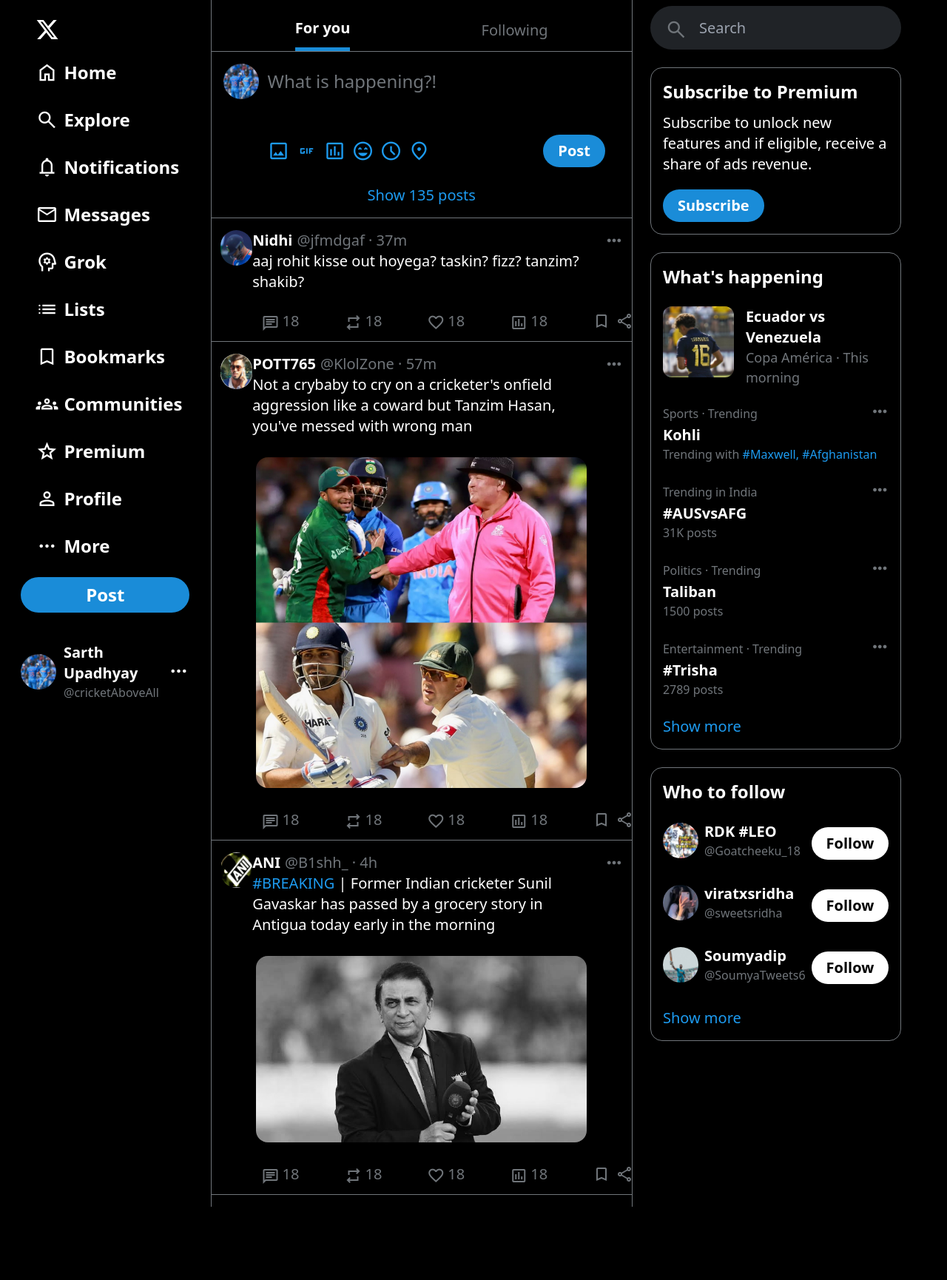
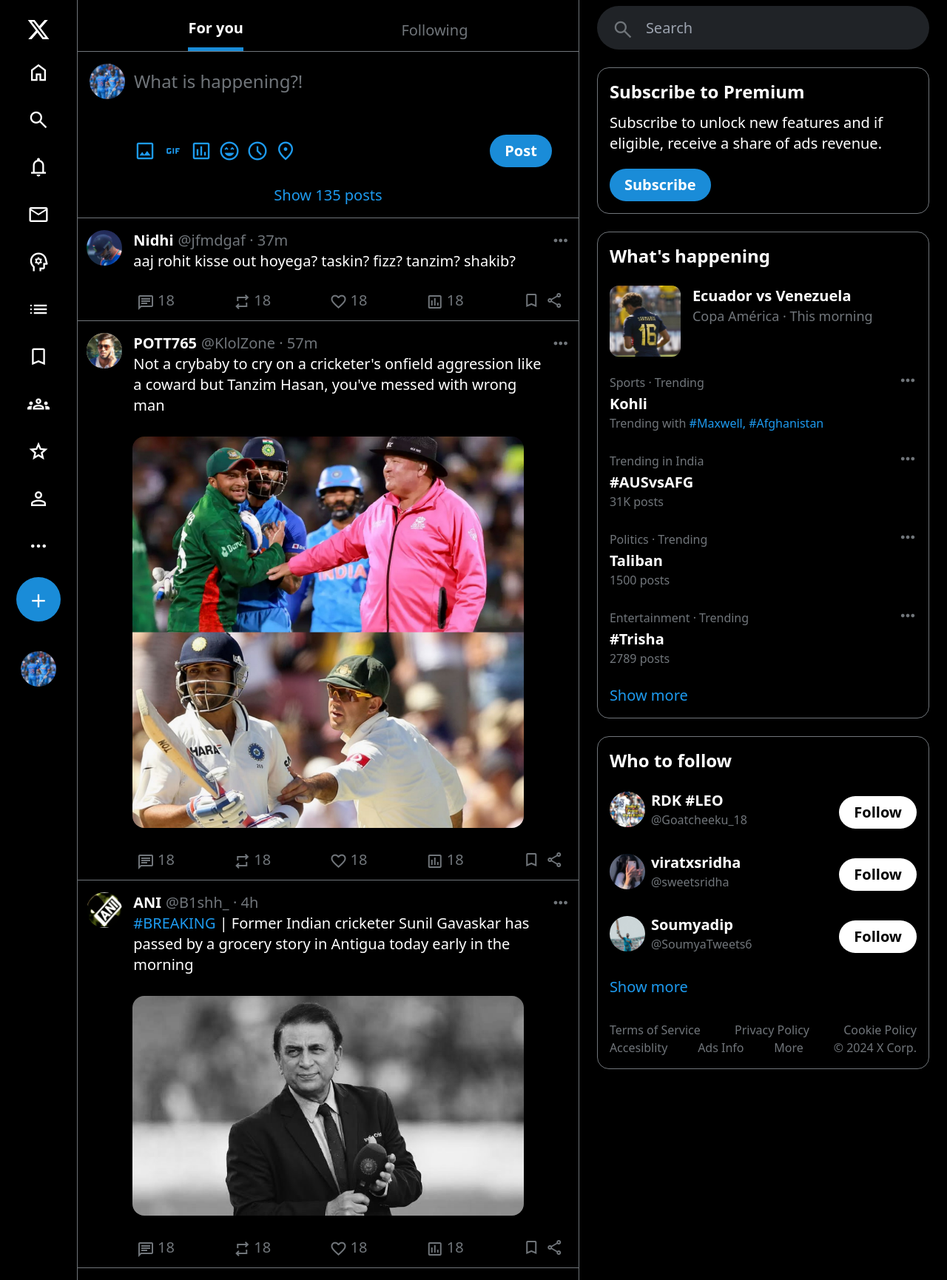
Before and after one commit to codeInterpreter05/twitter-clone-frontend, a website: page index.html in a window 1280 px wide. Shown: the whole page at 74% size. Before the commit the page ends 1631 px from the top, so only its background shows below. Drawn offline with nearby package versions, Linux system fonts and the light colour scheme; files that its build step writes are made by us from their sources.

Commit message:
added responsiveness and project completed

```diff
--- a/index.html
+++ b/index.html
@@ -29,52 +29,65 @@
           </div>
           <div class="side-bar flex justify-end w-[100%]">
             <ul class="flex flex-col text-2xl w-[80%] gap-3 font-bold mx-auto mt-2">
-              <li class="flex justify-start items-center gap-2 w-fit px-5 py-2 hover:bg-gray-900 hover:cursor-pointer hover:rounded-xl">
-                <span class="material-symbols-outlined text-3xl">home</span>Home
+              <li class="side-bar-nav-item flex justify-start items-center gap-2 w-fit px-5 py-2 hover:bg-gray-900 hover:cursor-pointer hover:rounded-xl">
+                <span class="material-symbols-outlined text-3xl">home</span>
+                <span class="side-bar-nav-title">Home</span>
               </li>
-              <li class="flex justify-start items-center gap-2 w-fit px-5 py-2 hover:bg-gray-900 hover:cursor-pointer hover:rounded-xl">
-                <span class="material-symbols-outlined text-3xl">search</span>Explore
+              <li class="side-bar-nav-item flex justify-start items-center gap-2 w-fit px-5 py-2 hover:bg-gray-900 hover:cursor-pointer hover:rounded-xl">
+                <span class="material-symbols-outlined text-3xl">search</span>
+                <span class="side-bar-nav-title">Explore</span>
               </li>
-              <li class="flex justify-start items-center gap-2 w-fit px-5 py-2 hover:bg-gray-900 hover:cursor-pointer hover:rounded-xl">
-                <span class="material-symbols-outlined text-3xl">notifications</span
-                >Notifications
+              <li class="side-bar-nav-item flex justify-start items-center gap-2 w-fit px-5 py-2 hover:bg-gray-900 hover:cursor-pointer hover:rounded-xl">
+                <span class="material-symbols-outlined text-3xl">notifications</span>
+                <span class="side-bar-nav-title">Notifications</span>
               </li>
-              <li class="flex justify-start items-center gap-2 w-fit px-5 py-2 hover:bg-gray-900 hover:cursor-pointer hover:rounded-xl">
-                <span class="material-symbols-outlined text-3xl">mail</span>Messages
+              <li class="side-bar-nav-item flex justify-start items-center gap-2 w-fit px-5 py-2 hover:bg-gray-900 hover:cursor-pointer hover:rounded-xl">
+                <span class="material-symbols-outlined text-3xl">mail</span>
+                <span class="side-bar-nav-title">Messages</span>
               </li>
-              <li class="flex justify-start items-center gap-2 w-fit px-5 py-2 hover:bg-gray-900 hover:cursor-pointer hover:rounded-xl">
-                <span class="material-symbols-outlined text-3xl">psychology</span>Grok
+              <li class="side-bar-nav-item flex justify-start items-center gap-2 w-fit px-5 py-2 hover:bg-gray-900 hover:cursor-pointer hover:rounded-xl">
+                <span class="material-symbols-outlined text-3xl">psychology</span>
+                <span class="side-bar-nav-title">Grok</span>
               </li>
-              <li class="flex justify-start items-center gap-2 w-fit px-5 py-2 hover:bg-gray-900 hover:cursor-pointer hover:rounded-xl">
-                <span class="material-symbols-outlined text-3xl">list</span>Lists
+              <li class="side-bar-nav-item flex justify-start items-center gap-2 w-fit px-5 py-2 hover:bg-gray-900 hover:cursor-pointer hover:rounded-xl">
+                <span class="material-symbols-outlined text-3xl">list</span>
+                <span class="side-bar-nav-title">Lists</span>
               </li>
-              <li class="flex justify-start items-center gap-2 w-fit px-5 py-2 hover:bg-gray-900 hover:cursor-pointer hover:rounded-xl">
-                <span class="material-symbols-outlined text-3xl">bookmark</span>Bookmarks
+              <li class="side-bar-nav-item flex justify-start items-center gap-2 w-fit px-5 py-2 hover:bg-gray-900 hover:cursor-pointer hover:rounded-xl">
+                <span class="material-symbols-outlined text-3xl">bookmark</span>
+                <span class="side-bar-nav-title">Bookmarks</span>
               </li>
-              <li class="flex justify-start items-center gap-2 w-fit px-5 py-2 hover:bg-gray-900 hover:cursor-pointer hover:rounded-xl">
-                <span class="material-symbols-outlined text-3xl">groups</span>Communities
+              <li class="side-bar-nav-item flex justify-start items-center gap-2 w-fit px-5 py-2 hover:bg-gray-900 hover:cursor-pointer hover:rounded-xl">
+                <span class="material-symbols-outlined text-3xl">groups</span>
+                <span class="side-bar-nav-title">Communities</span>
               </li>
-              <li class="flex justify-start items-center gap-2 w-fit px-5 py-2 hover:bg-gray-900 hover:cursor-pointer hover:rounded-xl">
-                <span class="material-symbols-outlined text-3xl">star</span>Premium
+              <li class="side-bar-nav-item flex justify-start items-center gap-2 w-fit px-5 py-2 hover:bg-gray-900 hover:cursor-pointer hover:rounded-xl">
+                <span class="material-symbols-outlined text-3xl">star</span>
+                <span class="side-bar-nav-title">Premium</span>
               </li>
-              <li class="flex justify-start items-center gap-2 w-fit px-5 py-2 hover:bg-gray-900 hover:cursor-pointer hover:rounded-xl">
-                <span class="material-symbols-outlined text-3xl">person</span>Profile
+              <li class="side-bar-nav-item flex justify-start items-center gap-2 w-fit px-5 py-2 hover:bg-gray-900 hover:cursor-pointer hover:rounded-xl">
+                <span class="material-symbols-outlined text-3xl">person</span>
+                <span class="side-bar-nav-title">Profile</span>
               </li>
-              <li class="flex justify-start items-center gap-2 w-fit px-5 py-2 hover:bg-gray-900 hover:cursor-pointer hover:rounded-xl">
-                <span class="material-symbols-outlined text-3xl">more_horiz</span>More
+              <li class="side-bar-nav-item flex justify-start items-center gap-2 w-fit px-5 py-2 hover:bg-gray-900 hover:cursor-pointer hover:rounded-xl">
+                <span class="material-symbols-outlined text-3xl">more_horiz</span>
+                <span class="side-bar-nav-title">More</span>
               </li>
             </ul>
           </div>
           <div class="btn-container w-[100%] flex justify-center items-center my-4">
-            <button class="btn post-button w-[80%] bg-[#1A8CD8] py-2 text-2xl rounded-3xl font-bold">Post</button>
+            <button class="btn post-button w-[80%] bg-[#1A8CD8] py-2 text-2xl rounded-3xl font-bold flex justify-center items-center gap-1">
+              <span class="post-button-title">Post</span>
+              <span class="material-symbols-outlined text-3xl pt-1">add</span>
+            </button>
           </div>
           <div class="user-profile-link w-[100%] flex justify-between items-center mt-10 px-7">
-            <img src="./images/profile.png" alt="prfile" class="profile-pic rounded-3xl w-12 h-12">
+            <img src="./images/profile.png" alt="prfile" class="profile-pic rounded-3xl min-w-12 min-h-12 max-h-12 max-w-12">
             <div class="user-details flex-col justify-center items-start px-2.5">
               <span class="text-xl font-bold">Sarth Upadhyay</span>
               <span class="text-[#70757A]">@cricketAboveAll</span>
             </div>
-            <div class="more">
+            <div class="user-more">
               <span class="material-symbols-outlined text-3xl">more_horiz</span>
             </div>
           </div>
@@ -87,7 +100,7 @@
           </div>
           <div class="user-post flex-col justify-evenly p-4 border-b border-b-[#70757A]">
             <div class="top-post flex justify-start gap-3 items-center mb-12">
-              <img src="./images/profile.png" alt="" class="h-12 w-12 rounded-3xl">
+              <img src="./images/profile.png" alt="" class="min-h-12 min-w-12 max-h-12 max-w-12 rounded-3xl">
               <span class="text-2xl text-[#70757A]">What is happening?!</span>
             </div>
             <div class="middle-post flex justify-between items-center px-5 my-6">
@@ -109,10 +122,10 @@
             <div class="post flex-col justify-center items-center w-[100%] border-b border-b-[#70757A] pt-1">
               <div class="post-content p-3 w-[100%] flex justify-between items-start">
                 <div class="user-pic flex justify-start items-start w-[8%]">
-                  <img src="./images/user1.jpg" alt="" class="h-12 width-12 rounded-3xl">
+                  <img src="./images/user1.jpg" alt="" class="min-h-12 min-w-12 max-h-12 max-w-12 rounded-3xl">
                 </div>
-                <div class="content w-[92%]">
-                  <div class="user-details flex justify-between items-center">
+                <div class="content w-[92%] ml-3">
+                  <div class="post-user-details flex justify-between items-center">
                     <div class="flex justify-between gap-1.5 items-center">
                       <span class="text-xl font-bold">Nidhi</span>
                       <span class="text-[#70757A] text-xl">@jfmdgaf · 37m</span>
@@ -124,7 +137,7 @@
                   </div>
                 </div>
               </div>
-              <div class="interactions text-xl text-[#70757A] flex justify-between items-center w-[90%] ml-16 my-3 px-1">
+              <div class="interactions text-xl text-[#70757A] flex justify-between items-center w-[90%] ml-16 my-3 px-4">
                 <div class="flex justify-between items-center gap-1">
                   <span class="material-symbols-outlined pt-1.5">chat </span> 18
                 </div>
@@ -148,10 +161,10 @@
             <div class="post flex-col justify-center items-center w-[100%] border-b border-b-[#70757A] pt-1">
               <div class="post-content p-3 w-[100%] flex justify-between items-start">
                 <div class="user-pic flex justify-start items-start w-[8%]">
-                  <img src="./images/user2.jpg" alt="" class="h-12 width-12 rounded-3xl">
+                  <img src="./images/user2.jpg" alt="" class="min-h-12 min-w-12 max-h-12 max-w-12 rounded-3xl">
                 </div>
-                <div class="content w-[92%]">
-                  <div class="user-details flex justify-between items-center">
+                <div class="content w-[92%] ml-3">
+                  <div class="post-user-details flex justify-between items-center">
                     <div class="flex justify-between gap-1.5 items-center">
                       <span class="text-xl font-bold">POTT765</span>
                       <span class="text-[#70757A] text-xl">@KlolZone · 57m</span>
@@ -164,10 +177,10 @@
                   </div>
                 </div>
               </div>
-              <div class="post-image w-[90%] flex justify-center items-center mx-auto px-8 py-4">
+              <div class="post-image w-[90%] flex justify-center items-center mx-auto px-10 py-4">
                 <img src="./images/user2-post.jfif" alt="" class="rounded-2xl">
               </div>
-              <div class="interactions text-xl text-[#70757A] flex justify-between items-center w-[90%] ml-16 my-3 px-1">
+              <div class="interactions text-xl text-[#70757A] flex justify-between items-center w-[90%] ml-16 my-3 px-4">
                 <div class="flex justify-between items-center gap-1">
                   <span class="material-symbols-outlined pt-1.5">chat </span> 18
                 </div>
@@ -191,10 +204,10 @@
             <div class="post flex-col justify-center items-center w-[100%] border-b border-b-[#70757A] pt-1">
               <div class="post-content p-3 w-[100%] flex justify-between items-start">
                 <div class="user-pic flex justify-start items-start w-[8%]">
-                  <img src="./images/user3.jpg" alt="" class="h-12 width-12 rounded-3xl">
+                  <img src="./images/user3.jpg" alt="" class="min-h-12 min-w-12 max-h-12 max-w-12 rounded-3xl">
                 </div>
-                <div class="content w-[92%]">
-                  <div class="user-details flex justify-between items-center">
+                <div class="content w-[92%] ml-3">
+                  <div class="post-user-details flex justify-between items-center">
                     <div class="flex justify-between gap-1.5 items-center">
                       <span class="text-xl font-bold">ANI</span>
                       <span class="text-[#70757A] text-xl">@B1shh_ · 4h</span>
@@ -206,10 +219,10 @@
                   </div>
                 </div>
               </div>
-              <div class="post-image w-[90%] flex justify-center items-center mx-auto px-8 py-4">
+              <div class="post-image w-[90%] flex justify-center items-center mx-auto px-10 py-4">
                 <img src="./images/user3-post.jfif" alt="" class="rounded-2xl">
               </div>
-              <div class="interactions text-xl text-[#70757A] flex justify-between items-center w-[90%] ml-16 my-3 px-1">
+              <div class="interactions text-xl text-[#70757A] flex justify-between items-center w-[90%] ml-16 my-3 px-4">
                 <div class="flex justify-between items-center gap-1">
                   <span class="material-symbols-outlined pt-1.5">chat </span> 18
                 </div>
@@ -238,7 +251,7 @@
             <input type="text" name="search" id="search" placeholder="Search" class="w-[90%] bg-[#202327] text-[#70757A] py-4 flex justify-start items-center px-4 text-xl h-[100%] rounded-r-full">
           </div>
 
-          <div class="subcribe flex flex-col justify-center items-start w-[90%] gap-3 border border-[#70757A] rounded-2xl p-4">
+          <div class="subscribe flex flex-col justify-center items-start w-[90%] gap-3 border border-[#70757A] rounded-2xl p-4">
             <span class="w=[100%] text-2xl font-bold">Subscribe to Premium</span>
             <span class="w=[100%] text-xl">Subscribe to unlock new features and if eligible, receive a share of ads revenue.</span>
             <button class="post-btn bg-[#1A8CD8] px-5 py-2 font-bold text-xl mt-2 rounded-full">Subscribe</button>
@@ -313,7 +326,7 @@
               <div class="user-profile-link w-[100%] flex justify-between items-center">
                 <div class="flex justify-start items-center gap-2">
                   <img src="./images/follow1.jpg" alt="prfile" class="profile-pic rounded-3xl w-12 h-12">
-                  <div class="user-details flex flex-col justify-start items-start">
+                  <div class="follow-user-details flex flex-col justify-start items-start">
                     <span class="text-xl font-bold">RDK #LEO</span>
                     <span class="text-[#70757A]">@Goatcheeku_18</span>
                   </div>
@@ -326,7 +339,7 @@
               <div class="user-profile-link w-[100%] flex justify-between items-center">
                 <div class="flex justify-start items-center gap-2">
                   <img src="./images/follow2.jpg" alt="prfile" class="profile-pic rounded-3xl w-12 h-12">
-                  <div class="user-details flex flex-col justify-start items-start">
+                  <div class="follow-user-details flex flex-col justify-start items-start">
                     <span class="text-xl font-bold">viratxsridha</span>
                     <span class="text-[#70757A]">@sweetsridha</span>
                   </div>
@@ -339,7 +352,7 @@
               <div class="user-profile-link w-[100%] flex justify-between items-center">
                 <div class="flex justify-start items-center gap-2">
                   <img src="./images/follow3.jpg" alt="prfile" class="profile-pic rounded-3xl w-12 h-12">
-                  <div class="user-details flex flex-col justify-start items-start">
+                  <div class="follow-user-details flex flex-col justify-start items-start">
                     <span class="text-xl font-bold">Soumyadip</span>
                     <span class="text-[#70757A]">@SoumyaTweets6</span>
                   </div>
@@ -353,10 +366,19 @@
                 Show more
               </div>
 
-              <!-- <div class="footer text-[#70757A] flex">
-
-              </div> -->
-
+              <div class="footer text-[#70757A] flex flex-col justify-evenly items-start text-l w-[100%]">
+                <div class="top flex justify-between items-center gap-4 w-[100%]">
+                  <span class="hover:border-b border-b-[#70757A] cursor-pointer">Terms of Service</span>
+                  <span class="hover:border-b border-b-[#70757A] cursor-pointer">Privacy Policy</span>
+                  <span class="hover:border-b border-b-[#70757A] cursor-pointer">Cookie Policy</span>
+                </div>
+                <div class="bottom flex justify-between items-center gap-4 w-[100%]">
+                  <span class="hover:border-b border-b-[#70757A] cursor-pointer">Accesiblity</span>
+                  <span class="hover:border-b border-b-[#70757A] cursor-pointer">Ads Info</span>
+                  <span class="hover:border-b border-b-[#70757A] cursor-pointer">More</span>
+                  <span>© 2024 X Corp.</span>
+                </div>
+              </div>
             </div>
           </div>
 
--- /dev/null
+++ b/style.css
@@ -0,0 +1,55 @@
+@media screen and (max-width: 1280px) {
+    .side-bar-nav-title, .user-details, .user-more, .post-button-title{
+        display: none;
+    }
+
+    .first{
+        width: 15%;
+    }
+
+    .post-button{
+        height: 60px;
+        width: 60px;
+        border-radius: 50%;
+    }
+
+    .side-bar > ul{
+        align-items: center;
+    }
+
+    .logo{
+        margin-left: 1rem;
+    }
+
+    .search-bar, .subscribe, .trending, .follow, .footer{
+        width: 100%;
+    }
+
+}
+
+@media screen and (min-width: 500px) and (max-width: 1000px){
+    .third{
+        display: none;
+    }
+
+    .logo{
+        margin-left: 0.5rem;
+        display: flex;
+        justify-content: center;
+        align-items: center;
+    }
+
+    .user-profile-link{
+        justify-content: center;
+    }
+
+    .content{
+        margin-left: 20px;
+    }
+
+    .interactions{
+        margin-left: 44px;
+    }
+
+
+}
```
Also changed, not shown: css/output.css.
